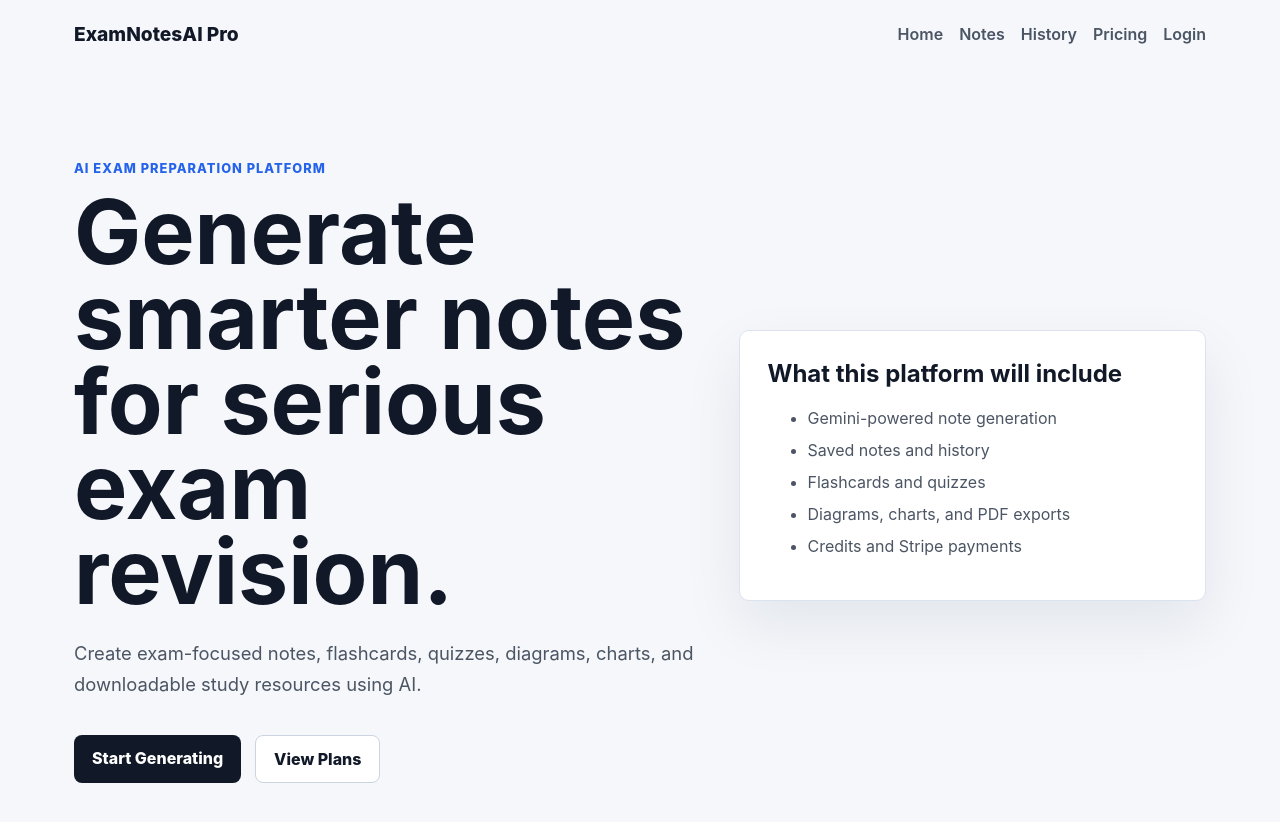
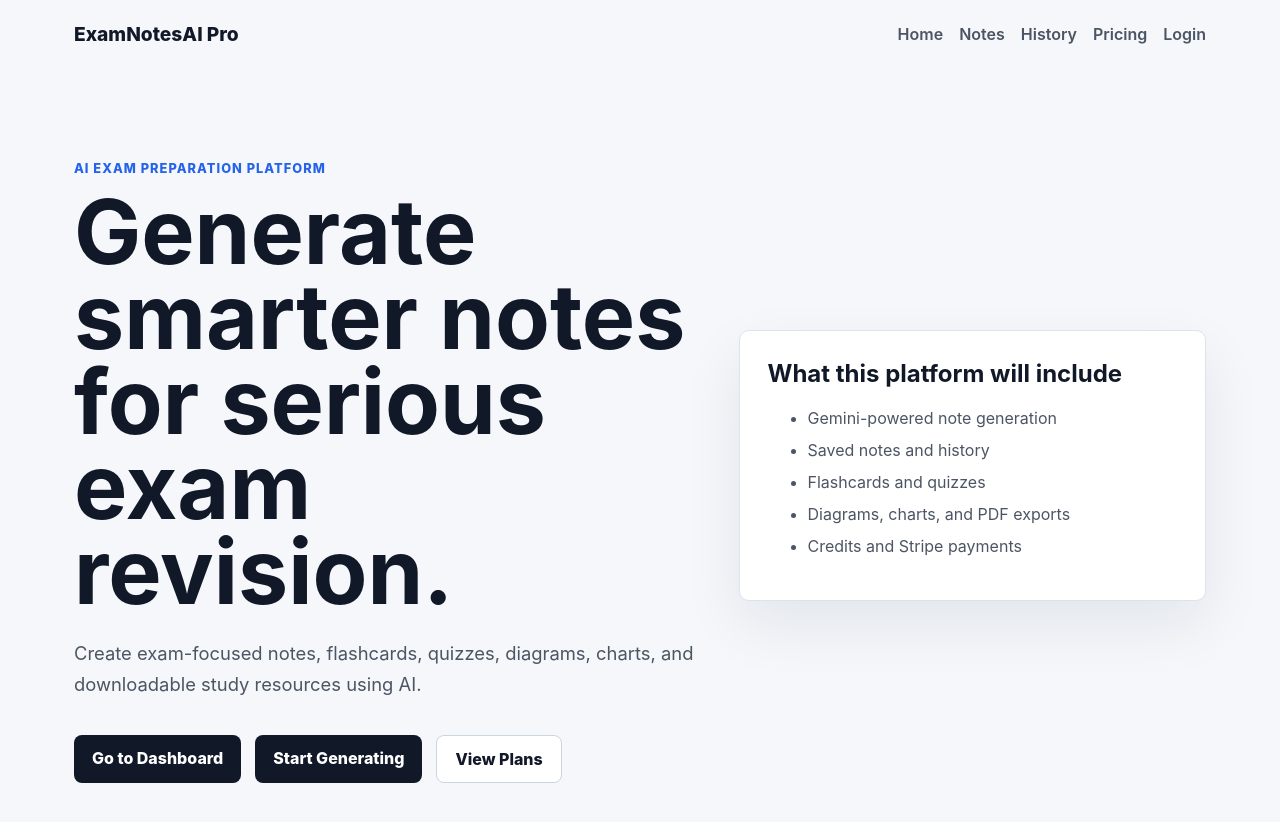
Before and after one commit to Samridhi001/examnotes-ai-pro, a React (Vite) app in the folder client/: page / in a window 1280 px wide. Shown: the top 822 px of the page. Built offline with nearby package versions, Linux system fonts and the light colour scheme; no server answers.

Commit message:
feat: add dashboard route

```diff
--- a/client/src/App.jsx
+++ b/client/src/App.jsx
@@ -4,7 +4,7 @@ import { ProtectedRoute } from "./components/ProtectedRoute.jsx";
 import { useAuth } from "./context/AuthContext.jsx";
 import { AuthPage } from "./pages/AuthPage.jsx";
 import "./App.css";
-
+import { DashboardPage } from "./pages/DashboardPage";
 
 function App() {
   const navigate = useNavigate();
@@ -64,6 +64,14 @@ function App() {
             </ProtectedRoute>
           }
         />
+        <Route
+          path="/dashboard"
+          element={
+            <ProtectedRoute>
+              <DashboardPage />
+            </ProtectedRoute>
+          }
+        />
         <Route path="/pricing" element={<PricingPage />} />
       </Routes>
     </div>
@@ -82,6 +90,9 @@ function HomePage() {
         </p>
 
         <div className="hero-actions">
+          <Link to="/dashboard" className="primary-action">
+            Go to Dashboard
+          </Link>
           <Link to="/notes" className="primary-action">
             Start Generating
           </Link>
@@ -109,7 +120,9 @@ function HistoryPage() {
   return (
     <main className="page-panel">
       <h1>History</h1>
-      <p>Saved notes history will appear here after notes generation is added.</p>
+      <p>
+        Saved notes history will appear here after notes generation is added.
+      </p>
     </main>
   );
 }
```
